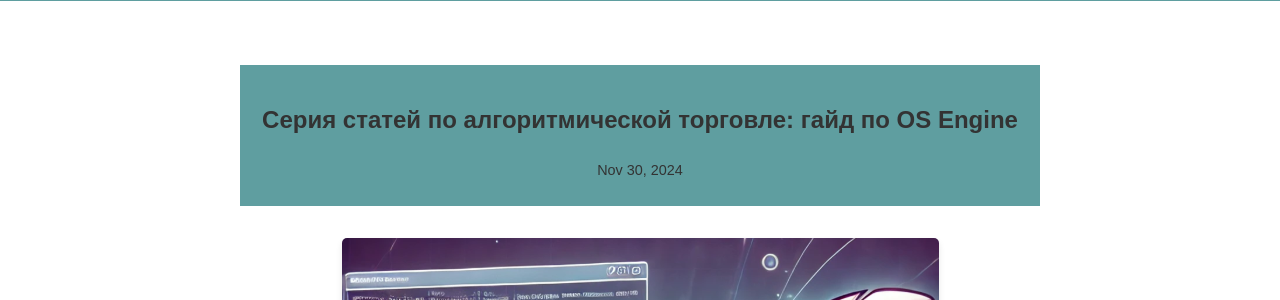
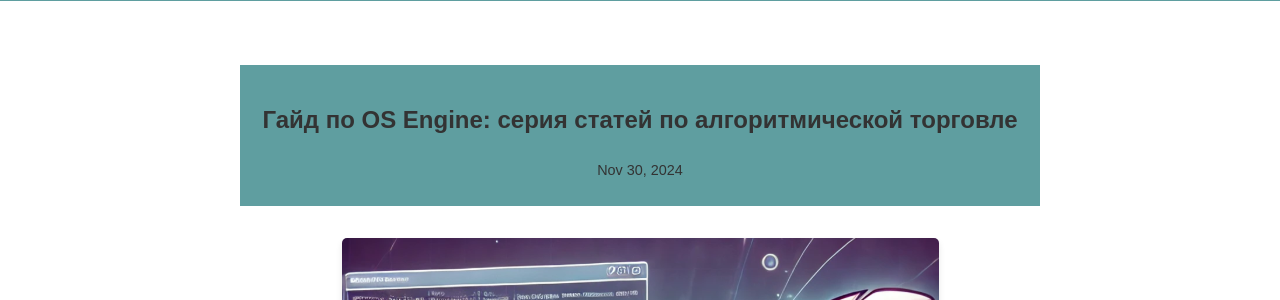
Before and after one commit to osaengine/osaengine.github.io, a Jekyll site: the page built from _posts/2024-11-30-гайд-osengine.md, in a window 1280 px wide. Shown: the part 185-485 px from the top of the page. Built offline with Jekyll 4.4.1, drawn with Linux system fonts in a browser that asks for light colours.

Commit message:
фиксы

```diff
--- a/_posts/2024-11-30-гайд-osengine.md
+++ b/_posts/2024-11-30-гайд-osengine.md
@@ -1,6 +1,6 @@
 ---
 layout: post
-title: "Серия статей по алгоритмической торговле: гайд по OS Engine"
+title: "Гайд по OS Engine: серия статей по алгоритмической торговле"
 description: "Подробный гайд по возможностям платформы OS Engine для трейдеров и разработчиков."
 date: 2024-11-30
 image: /assets/images/blog/os_engine_guide.png
```
